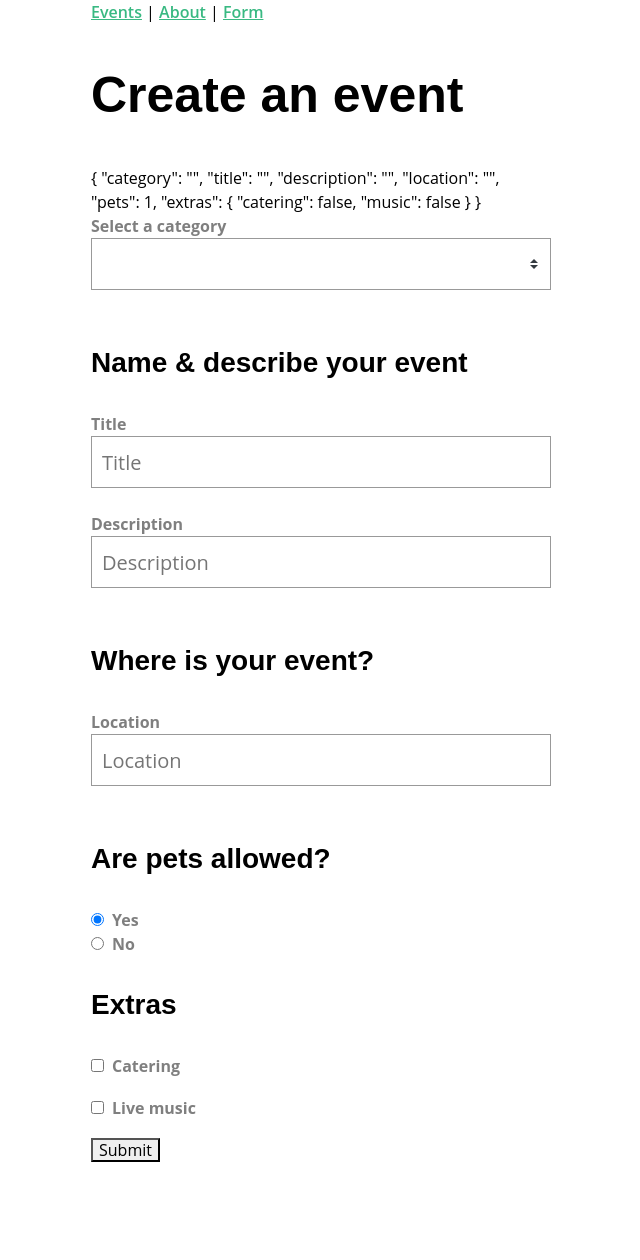
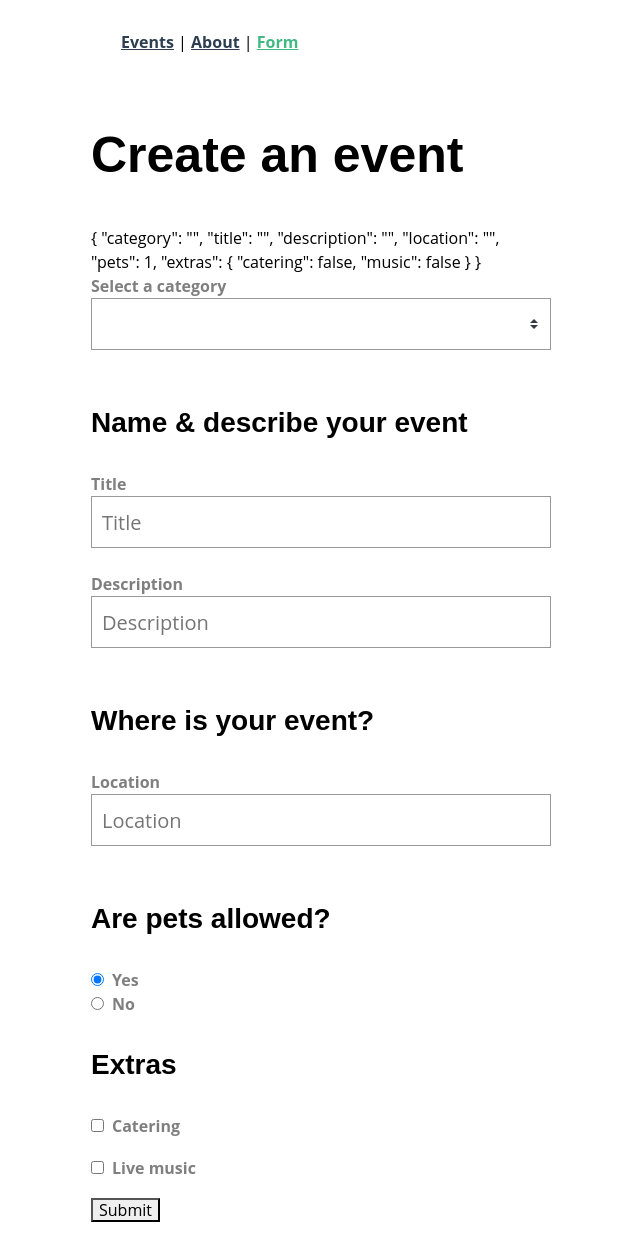
Before and after one commit to yk-graph/real-world-vue, a Vue app: page /form in a window 1280 px wide. Shown: the whole page, without its empty margins (339-979 px from the left). Before the commit the page ends 1202 px from the top, so only its background shows below. Built offline with nearby package versions, Linux system fonts and the light colour scheme.

Commit message:
add: group button

```diff
--- a/src/App.vue
+++ b/src/App.vue
@@ -26,6 +26,16 @@
   width: 500px;
   padding: 0 20px 20px;
   margin: 0 auto;
+}
+#nav {
+  padding: 30px;
+}
+#nav a {
+  font-weight: bold;
+  color: #2c3e50;
+}
+#nav a.router-link-exact-active {
+  color: #42b983;
 }
 hr {
   box-sizing: content-box;
--- /dev/null
+++ b/src/components/BaseRadio.vue
@@ -0,0 +1,29 @@
+<template>
+  <input
+    type="radio"
+    :checked="modelValue === value"
+    :value="value"
+    @change="$emit('update:modelValue', value)"
+    v-bind="$attrs"
+  />
+  <label v-if="label">{{ label }}</label>
+</template>
+
+<script>
+export default {
+  props: {
+    label: {
+      type: String,
+      default: ''
+    },
+    modelValue: {
+      type: [String, Number],
+      default: 1
+    },
+    value: {
+      type: [String, Number],
+      required: true
+    }
+  }
+}
+</script>
--- /dev/null
+++ b/src/components/BaseRadioGroup.vue
@@ -0,0 +1,51 @@
+<template>
+  <component
+    v-for="option in options"
+    :key="option.value"
+    :is="vertical ? 'div' : 'span'"
+    :class="{
+      horizontal: !vertical
+    }"
+  >
+    <BaseRadio
+      :label="option.label"
+      :value="option.value"
+      :modelValue="modelValue"
+      :name="name"
+      @update:modelValue="$emit('update:modelValue', $event)"
+    />
+  </component>
+</template>
+
+<script>
+import BaseRadio from '@/components/BaseRadio.vue'
+export default {
+  components: {
+    BaseRadio
+  },
+  props: {
+    options: {
+      type: Array,
+      required: true
+    },
+    name: {
+      type: String,
+      required: true
+    },
+    modelValue: {
+      type: [String, Number],
+      required: true
+    },
+    vertical: {
+      type: Boolean,
+      default: false
+    }
+  }
+}
+</script>
+
+<style scoped>
+.horizontal {
+  margin-right: 20px;
+}
+</style>
--- a/src/views/EventForm.vue
+++ b/src/views/EventForm.vue
@@ -24,13 +24,12 @@
 
       <h3>Are pets allowed?</h3>
       <div>
-        <input type="radio" v-model="event.pets" :value="1" name="pets" />
-        <label>Yes</label>
-      </div>
-
-      <div>
-        <input type="radio" v-model="event.pets" :value="0" name="pets" />
-        <label>No</label>
+        <BaseRadioGroup
+          v-model="event.pets"
+          name="pets"
+          :options="petOptions"
+          vertical
+        />
       </div>
 
       <h3>Extras</h3>
@@ -51,12 +50,14 @@
 import BaseInput from '@/components/BaseInput.vue'
 import BaseSelect from '@/components/BaseSelect.vue'
 import BaseCheckbox from '@/components/BaseCheckbox.vue'
+import BaseRadioGroup from '@/components/BaseRadioGroup.vue'
 
 export default {
   components: {
     BaseInput,
     BaseSelect,
-    BaseCheckbox
+    BaseCheckbox,
+    BaseRadioGroup
   },
 
   data() {
@@ -80,7 +81,11 @@
           catering: false,
           music: false
         }
-      }
+      },
+      petOptions: [
+        { label: 'Yes', value: 1 },
+        { label: 'No', value: 0 }
+      ]
     }
   }
 }
```
